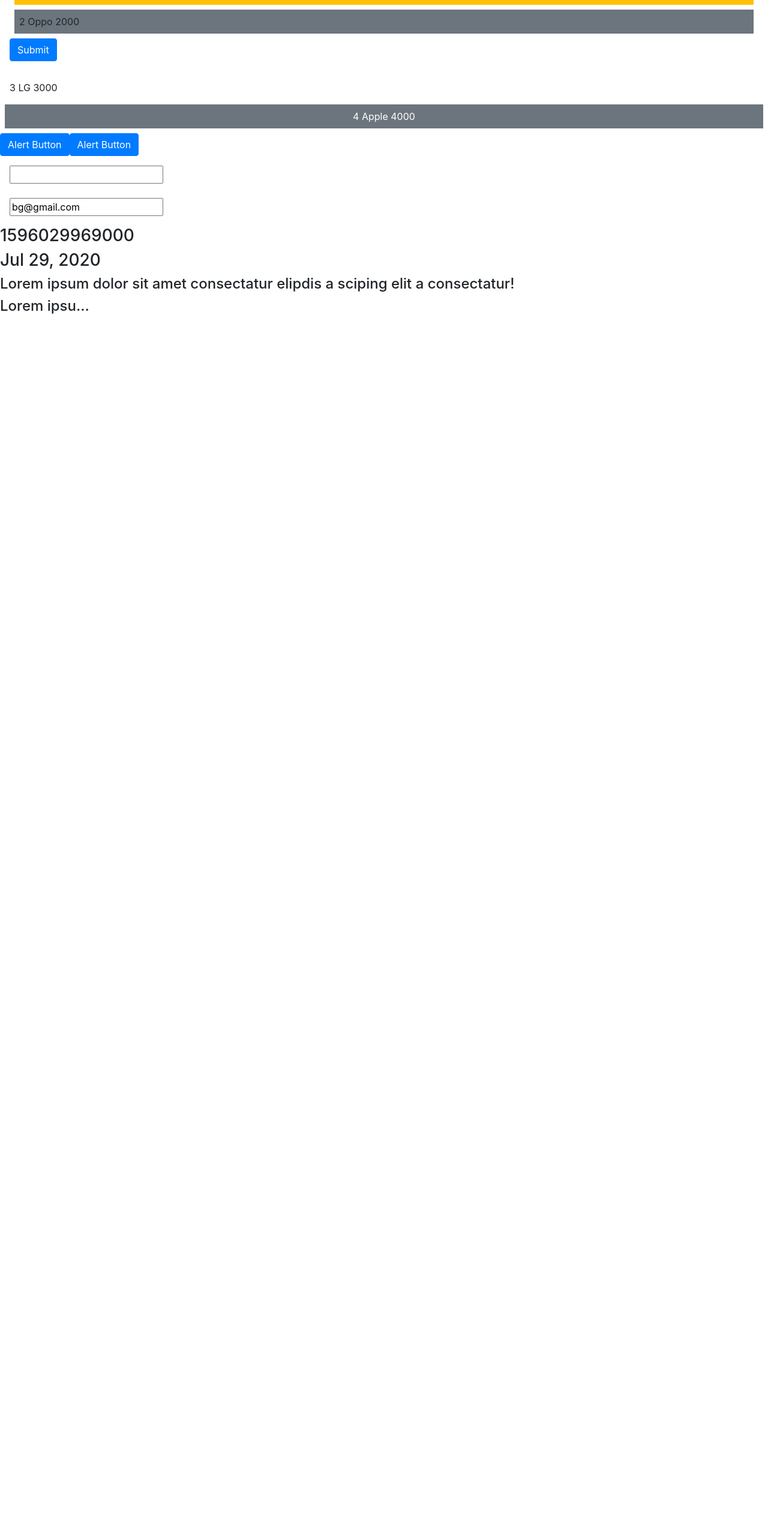
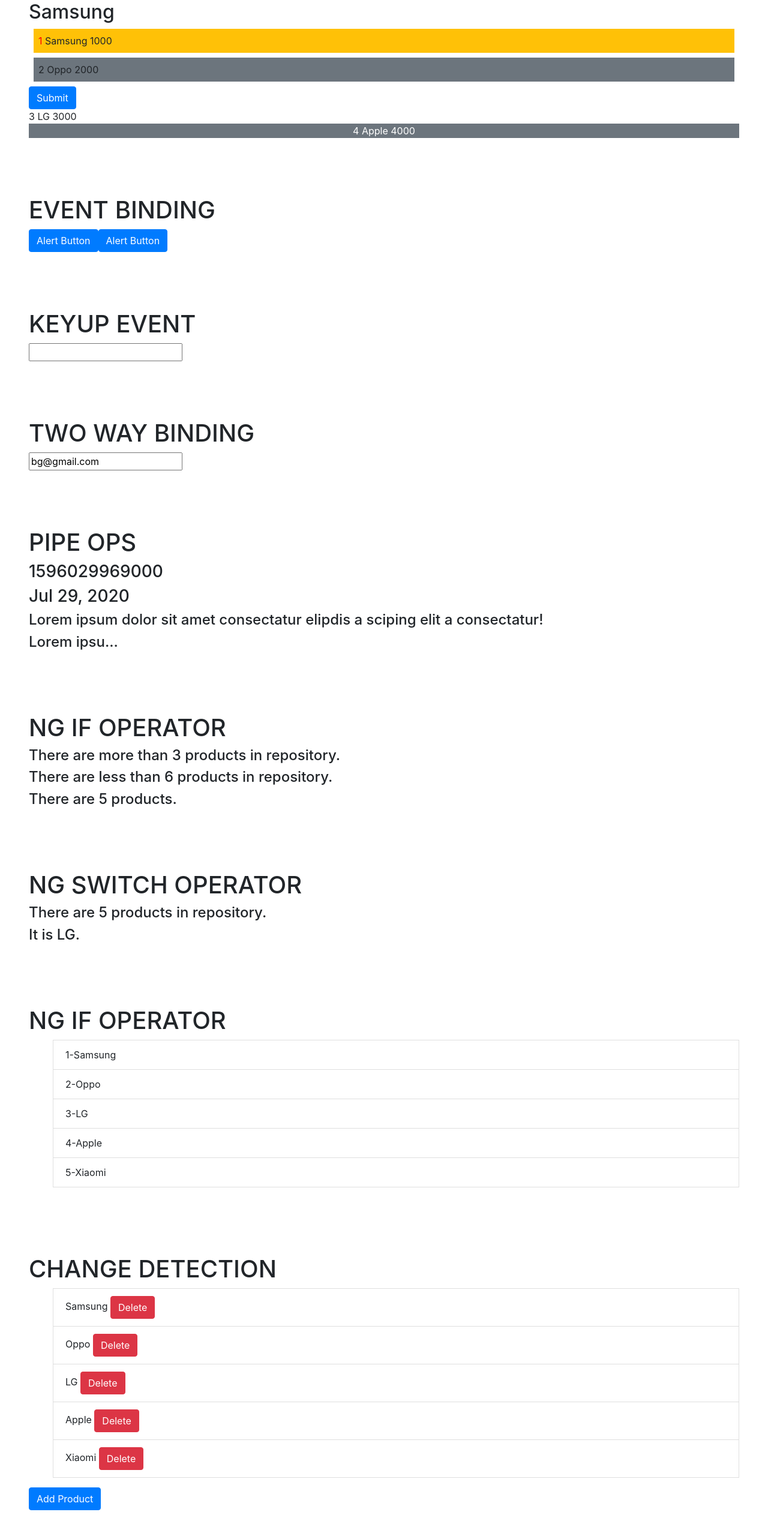
Before and after one commit to leoncavalli/AngularCourse, an Angular app: page / in a window 1280 px wide. Shown: the part 197-2752 px from the top of the page at 60% size. Before the commit the page ends 800 px from the top, so only its background shows below. Built offline with nearby package versions, Linux system fonts and the light colour scheme.

Commit message:
If,Switch,For,Change Det,Directives

```diff
--- a/src/app/app.module.ts
+++ b/src/app/app.module.ts
@@ -3,10 +3,12 @@ import { NgModule } from '@angular/core';
 import { ProductComponent } from './product/product.component';
 import {FormsModule} from '@angular/forms';
 import {SummaryPipe} from './summary.pipe';
+import { InputEmailDirective } from './input-email.directive';
 @NgModule({
   declarations: [
   ProductComponent,
-  SummaryPipe
+  SummaryPipe,
+  InputEmailDirective
 ],
   imports: [
     BrowserModule,
--- /dev/null
+++ b/src/app/input-email.directive.ts
@@ -0,0 +1,24 @@
+import { Directive ,HostListener, ElementRef} from '@angular/core';
+
+@Directive({
+  selector: '[appInputEmail]'
+})
+export class InputEmailDirective {
+
+  constructor(private element:ElementRef){}
+
+  @HostListener('focus') onFocus(){
+    this.element.nativeElement.classList.add('bg-warning');
+  }
+  @HostListener('blur') onBlur(){
+    this.element.nativeElement.classList.remove('bg-warning');
+
+    let value:string=this.element.nativeElement.value;
+
+    if(!value.includes('@')){
+      this.element.nativeElement.value=value.toLowerCase()+"@gmail.com";
+    }
+  }
+
+
+}
--- a/src/app/product/product.component.html
+++ b/src/app/product/product.component.html
@@ -1,6 +1,7 @@
 <!-- Class Binding   -->
-
-<div class="p-3">
+<div id="classbinding" class="p-5">
+    <h1>CLASS BINDING</h1>
+    <div>
         <div class="bg-primary text-white m-2 p-2">
             There are {{model.getProducts().length}} products in the repository.
         </div>
@@ -19,36 +20,125 @@
 
         <button [class.disabled]="false" class="btn btn-primary">Submit</button>
     </div>
-<div class="m-2 p-2 " [ngClass]="getClassMap(3)">
+    <div [ngClass]="getClassMap(3)">
         <span>3</span> {{model.getProductsbyId(3).name}} {{model.getProductsbyId(3).price}}
 
     </div>
-<div class="m-2 p-2 " [ngClass]="getClassMap(4)">
+    <div [ngClass]="getClassMap(4)">
         <span>4</span> {{model.getProductsbyId(4).name}} {{model.getProductsbyId(4).price}}
 
     </div>
+</div>
 <!-- Event Binding  -->
+<div id="eventbinding" class="p-5">
+    <h1>EVENT BINDING</h1>
     <div>
         <button name="button1" class="btn btn-primary" (click)="alert($event)">Alert Button</button>
         <button name="button2" class="btn btn-primary" (click)="alert($event)">Alert Button</button>
     </div>
+</div>
+
 <!-- Keyup Event -->
-<div class="m-2 p-2">
+<div id="keyupevent" class="p-5">
+    <h1>KEYUP EVENT</h1>
+    <div>
         <input #email class="input-group-item" (keyup.enter)="onkeyUp(email.value)">
+    </div>
 </div>
 
 <!-- Two Way Binding -->
-<div class="m-2 p-2">
+<div id="twowaybinding" class="p-5">
+    <h1>TWO WAY BINDING</h1>
+    <div>
         <input [(ngModel)]="mail" class="input-group-item" (keyup.enter)="onkeyUp2()">
 
     </div>
+</div>
 
 <!-- Pipe Ops -->
-
+<div id="pipeops" class="p-5">
+    <h1>PIPE OPS</h1>
     <h3>{{today}}</h3>
     <h3>{{today|date}}</h3>
-
     <!-- Custom Pipes -->
 
     <h4>{{longsentence}}</h4>
     <h4>{{longsentence|summary}}</h4>
+</div>
+
+<!-- NgIf -->
+
+<div id="ngif" class="p-5">
+    <h1>NG IF OPERATOR</h1>
+    <h4 *ngIf="model.getProducts().length>3">There are more than 3 products in repository.</h4>
+    <h4 *ngIf="model.getProducts().length<6">There are less than 6 products in repository. </h4>
+    <h4 *ngIf="model.getProducts().length===0">There is no product in repo.</h4>
+    <h4>There are {{model.getProducts().length}} products. </h4>
+
+</div>
+
+<!-- NgSwitch -->
+
+<div class="ngswitch" class="p-5">
+    <h1>NG SWITCH OPERATOR</h1>
+    <div [ngSwitch]="model.getProducts().length">
+        <h4 *ngSwitchCase="0">There is no products in repository.</h4>
+        <h4 *ngSwitchCase="1">There is 1 product in repository.</h4>
+        <h4 *ngSwitchCase="2">There are 2 products in repository.</h4>
+        <h4 *ngSwitchCase="3">There are 3 products in repository.</h4>
+        <h4 *ngSwitchCase="4">There are 4 products in repository.</h4>
+        <h4 *ngSwitchCase="5">There are 5 products in repository.</h4>
+    </div>
+    <div [ngSwitch]="model.getProductsbyId(5).name">
+        <h4 *ngSwitchCase="'LG'">It is LG.</h4>
+        <h4 *ngSwitchCase="'Samsung'">It is LG.</h4>
+        <h4 *ngSwitchCase="'Oppo'">It is LG.</h4>
+        <h4 *ngSwitchCase="'Apple'">It is Apple.</h4>
+        <h4 *ngSwitchCase="'Xiaomi'">It is LG.</h4>
+        <h4 *ngSwitchDefault>Look</h4>
+    </div>
+</div>
+
+<!-- NgFor -->
+<div id="ngfor" class="p-5">
+    <h1>NG IF OPERATOR</h1>
+    <ul>
+        <li class="list-group-item" *ngFor="let product of modelNames();index as i">
+            {{i+1}}-{{product}}
+        </li>
+    </ul>
+</div>
+
+<!-- Change Detection -->
+
+<div id="changedetection" class="p-5">
+    <h1>CHANGE DETECTION</h1>
+    <ul>
+        <li class="list-group-item" *ngFor="let item of model.getProducts()">
+            {{item.name}}
+            <button class="btn btn-danger" (click)="deleteProduct(item)">Delete</button>
+        </li>
+    </ul>
+    <button class="btn btn-primary" (click)="addProduct()">Add Product</button>
+</div>
+
+<!-- ngTemplate Outlet -->
+<div id="ngtemplateoutlet" class="p-5">
+    <h1>NG TEMPLATE OUTLET</h1>
+    <ng-template #productlist let-products="products">
+        <ul>
+            <li class="list-group-item" *ngFor="let item of products">
+                {{item.name}}
+            </li>
+        </ul>
+    </ng-template>
+    <ng-template [ngTemplateOutlet]="productlist" [ngTemplateOutletContext]="{products:model.getProducts()}"></ng-template>
+
+</div>
+
+<!-- Custom Directives -->
+
+<div class="customdirective" class="p-5">
+    <h1>CUSTOM DIRECTIVES</h1>
+    <input type="text" appInputEmail>
+</div>
--- a/src/app/product/product.component.ts
+++ b/src/app/product/product.component.ts
@@ -24,6 +24,12 @@ export class ProductComponent {
     }
 
   }
+  modelNames():Array<string>  {
+    let array:Array<string>=[];
+    let products=this.model.getProducts();
+    products.forEach(p=>array.push(p.name))
+    return array;
+  }
   color:string="red";
 
   alert($event):void{
@@ -43,5 +49,13 @@ export class ProductComponent {
 
   today:number=Date.now();
 
-  longsentence:string="Lorem ipsum dolor sit amet consectatur elipdis a sciping elit a consectatur!"
+  longsentence:string="Lorem ipsum dolor sit amet consectatur elipdis a sciping elit a consectatur!";
+
+
+  addProduct(){
+    this.model.addProduct(new Product(6,"Huawei","China Product.","6.jpg",60000))
+  }
+  deleteProduct(product:Product){
+    this.model.deleteProduct(product);
+  }
 }
--- a/src/app/repository.model.ts
+++ b/src/app/repository.model.ts
@@ -1,22 +1,29 @@
 import { SimpleDataSource } from "./datasource.model";
 import { Product } from "./product.model";
 
-export class ProductRepository{
+export class ProductRepository {
 
-    private dataSource:SimpleDataSource;
-    private products:Product[];
+    private dataSource: SimpleDataSource;
+    private products: Product[];
 
-    constructor(){
-        this.dataSource=new SimpleDataSource();
-        this.products= new Array<Product>();
-        this.dataSource.getProducts().forEach(p=>this.products.push(p));
+    constructor() {
+        this.dataSource = new SimpleDataSource();
+        this.products = new Array<Product>();
+        this.dataSource.getProducts().forEach(p => this.products.push(p));
     }
 
-    getProducts():Product[]{
+    getProducts(): Product[] {
         return this.products;
     }
 
-    getProductsbyId(id:number):Product{
-        return this.products.find(p=>p.id==id)
+    getProductsbyId(id: number): Product {
+        return this.products.find(p => p.id == id)
+    }
+    addProduct(product: Product) {
+        this.products.push(product);
+    }
+    deleteProduct(product: Product) {
+        let index = this.products.indexOf(product);
+        this.products.splice(index, 1);
     }
 }
```
Lines whose indentation alone changed are shown as unchanged.
